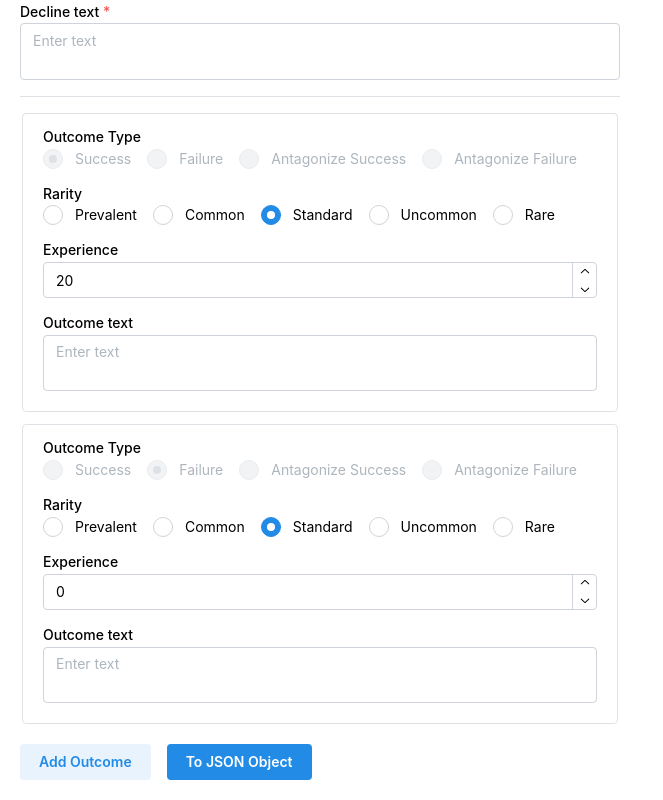
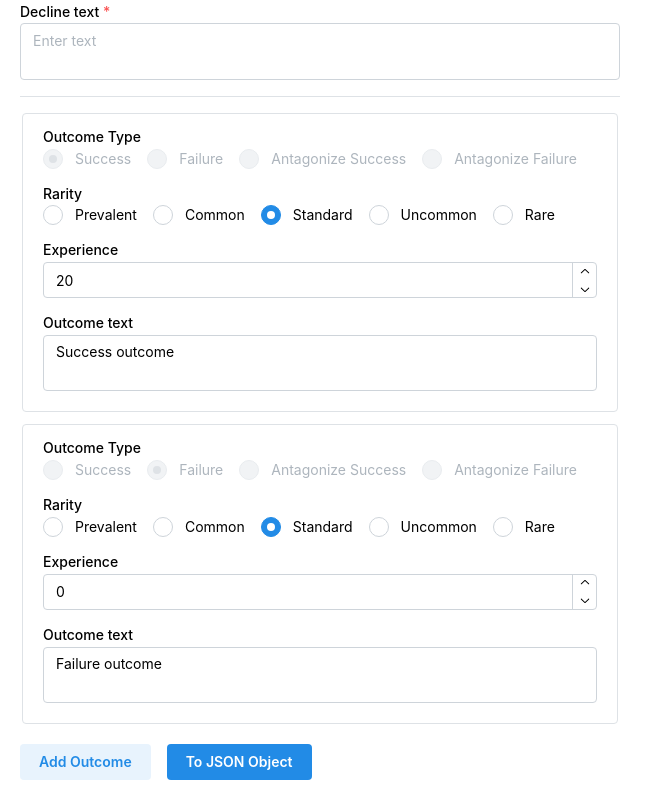
Before and after one commit to cgen-tools/patrol-helper, a React (Vite) app: page / in a window 1280 px wide. Shown: the part 1805-2605 px from the top of the page, without its empty margins (0-663 px from the left). Built offline with nearby package versions, Linux system fonts and the light colour scheme.

Commit message:
feat: default that says type
it's hard to read the disabled radio

```diff
--- a/src/components/PatrolForm.tsx
+++ b/src/components/PatrolForm.tsx
@@ -158,13 +158,13 @@ function PatrolForm() {
       outcomeType: "success",
       rarity: "standard",
       exp: 20,
-      text: "",
+      text: "Success outcome",
     },
     {
       outcomeType: "failure",
       rarity: "standard",
       exp: 0,
-      text: "",
+      text: "Failure outcome",
     },
   ]);
 
```
